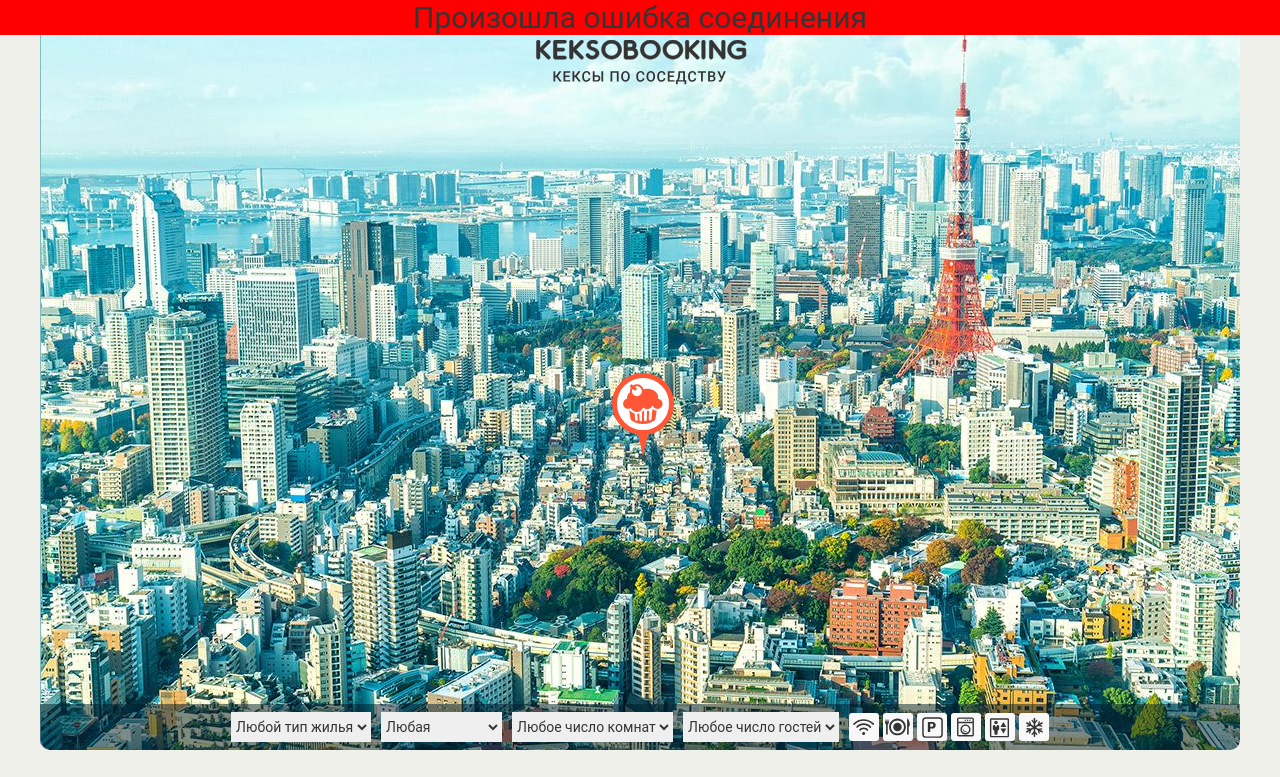
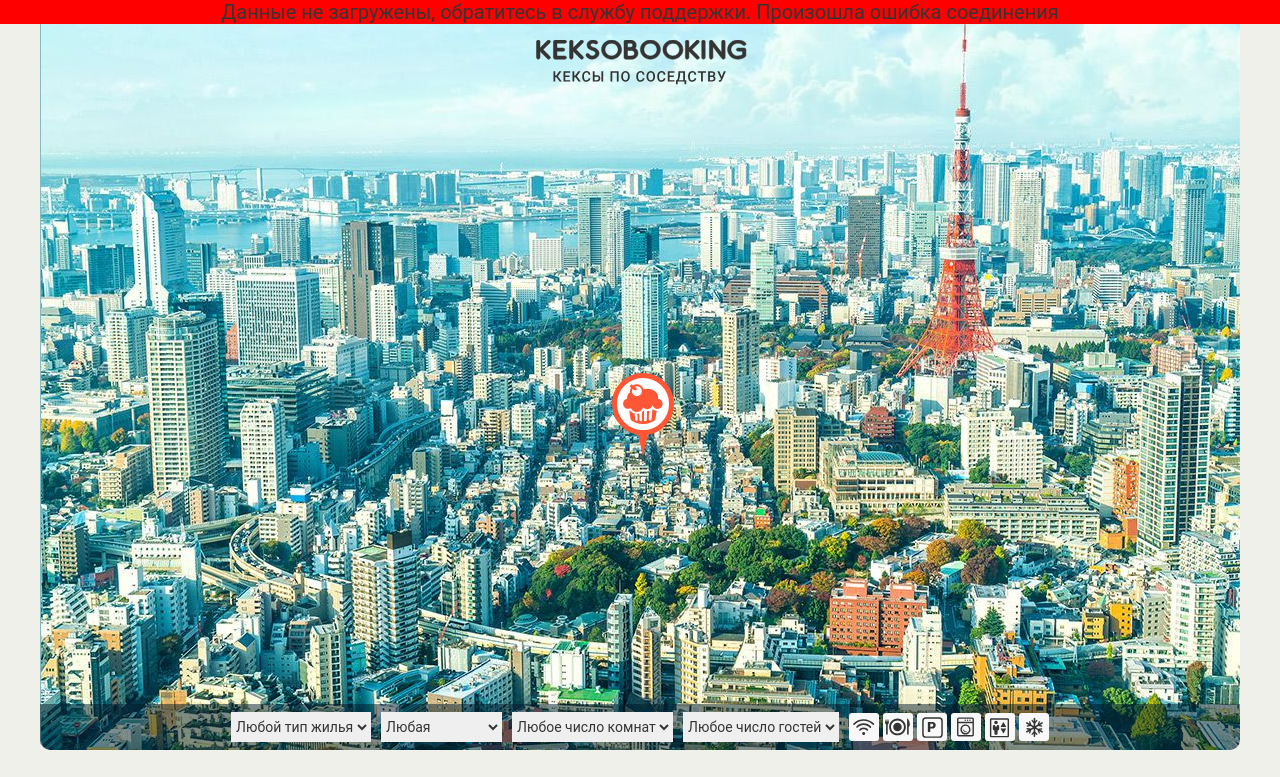
Before and after one commit to Danil174/166412-keksobooking-19, a website: page index.html in a window 1280 px wide. Both pictures are taken after a click on the button "Поставь меня куда-нибудь". Shown: the top 777 px of the page. Drawn offline with Linux system fonts and the light colour scheme; no server answers; files whose address does not match are found by name.

Commit message:
надо подкачаться (часть 2)

```diff
--- a/index.html
+++ b/index.html
@@ -247,8 +247,9 @@
       <button class="error__button">Попробовать снова</button>
     </div>
   </template>
+  <script src="js/service.js"></script>
+  <script src="js/constants.js"></script>
   <script src="js/data.js"></script>
-  <script src="js/constants.js"></script>
   <script src="js/dragndrop.js"></script>
   <script src="js/card.js"></script>
   <script src="js/pins.js"></script>
--- a/js/constants.js
+++ b/js/constants.js
@@ -17,12 +17,12 @@
     WIDTH: 62,
     HEIGHT: 82,
     MIN_Y: 130,
-    MAX_Y: 630
+    MAX_Y: 630,
+    LEFT: '570px',
+    TOP: '375px'
   };
 
   var NUMBER_OF_ADS = 5;
-
-  var PIN_MARGIN_TOP = 48;
 
   var validationConsts = {
     MIN_TITLE_LENGTH: 30,
@@ -40,10 +40,17 @@
 
   var DEBOUNCE_INTERVAL = 500;
 
+  var serverParams = {
+    LOAD_URL: 'https://js.dump.academy/keksobooking/data',
+    UPLOAD_URL: 'https://js.dump.academy/keksobooking',
+    SUCCESS_STATUS_CODE: 200,
+    TIMEOUT: 1000
+  };
+
   window.constants = {
+    serverParams: serverParams,
     DEBOUNCE_INTERVAL: DEBOUNCE_INTERVAL,
     NUMBER_OF_ADS: NUMBER_OF_ADS,
-    PIN_MARGIN_TOP: PIN_MARGIN_TOP,
     validationConsts: validationConsts,
     keycodes: keycodes,
     APARTMENT_TRANSLATION: APARTMENT_TRANSLATION,
--- a/js/data.js
+++ b/js/data.js
@@ -1,18 +1,15 @@
 'use strict';
 
 (function () {
-  var URL = 'https://js.dump.academy/keksobooking/data';
-  var StatusCode = {
-    OK: 200
-  };
-  var TIMEOUT_IN_MS = 10000;
+  var newXHR = function (onSuccess, onError) {
+    var xhr = new XMLHttpRequest();
 
-  var load = function (onSuccess, onError) {
-    var xhr = new XMLHttpRequest();
     xhr.responseType = 'json';
 
+    xhr.timeout = window.constants.serverParams.TIMEOUT;
+
     xhr.addEventListener('load', function () {
-      if (xhr.status === StatusCode.OK) {
+      if (xhr.status === window.constants.serverParams.SUCCESS_STATUS_CODE) {
         onSuccess(xhr.response);
       } else {
         onError('Статус ответа: ' + xhr.status + ' ' + xhr.statusText);
@@ -25,13 +22,25 @@
       onError('Запрос не успел выполниться за ' + xhr.timeout + 'мс');
     });
 
-    xhr.timeout = TIMEOUT_IN_MS;
+    return xhr;
+  };
 
-    xhr.open('GET', URL);
+  var load = function (onSuccess, onError) {
+    var xhr = newXHR(onSuccess, onError);
+
+    xhr.open('GET', window.constants.serverParams.LOAD_URL);
     xhr.send();
+  };
+
+  var upload = function (data, onSuccess, onError) {
+    var xhr = newXHR(onSuccess, onError);
+
+    xhr.open('POST', window.constants.serverParams.UPLOAD_URL);
+    xhr.send(data);
   };
 
   window.data = {
     load: load,
+    upload: upload
   };
 })();
--- a/js/filters.js
+++ b/js/filters.js
@@ -2,6 +2,7 @@
 
 (function () {
   var filtersContainer = document.querySelector('.map__filters');
+  var selects = filtersContainer.querySelectorAll('select');
   var typeFilter = filtersContainer.querySelector('#housing-type');
   var priceFilter = filtersContainer.querySelector('#housing-price');
   var roomsFilter = filtersContainer.querySelector('#housing-rooms');
@@ -81,6 +82,23 @@
     return compareFeatures(checkedFeature, ads);
   };
 
+  var selectsToDefault = function () {
+    selects.forEach(function (select) {
+      select.selectedIndex = 0;
+    });
+  };
+
+  var uncheckFeatures = function () {
+    features.forEach(function (feature) {
+      feature.checked = false;
+    });
+  };
+
+  var resetFilters = function () {
+    selectsToDefault();
+    uncheckFeatures();
+  };
+
   var filterByAll = function (ads) {
     var filteredAds = ads;
     filteredAds = filterByType(filteredAds);
@@ -93,6 +111,7 @@
   };
 
   window.filters = {
-    filterByAll: filterByAll
+    filterByAll: filterByAll,
+    resetFilters: resetFilters
   };
 })();
--- a/js/form.js
+++ b/js/form.js
@@ -1,6 +1,7 @@
 'use strict';
 
 (function () {
+  var main = document.querySelector('main');
   var form = document.querySelector('.ad-form');
   var fieldsets = form.querySelectorAll('fieldset');
   var addressInput = form.querySelector('#address');
@@ -12,15 +13,10 @@
   var apartmentPrice = form.querySelector('#price');
   var rooms = form.querySelector('#room_number');
   var visitors = form.querySelector('#capacity');
+  var resetBtn = form.querySelector('.ad-form__reset');
 
   var titleWarningText = 'Длина заголовка должна быть от ' + window.constants.validationConsts.MIN_TITLE_LENGTH + ' до ' + window.constants.validationConsts.MAX_TITLE_LENGTH + ' символов';
   var capacityWarningText = 'Число гостей не соотвествует числу комнат';
-
-  var unlockFormFieldsets = function () {
-    for (var k = 0; k < fieldsets.length; k++) {
-      fieldsets[k].disabled = false;
-    }
-  };
 
   var setPriceMinValue = function () {
     apartmentPrice.placeholder = window.constants.validationConsts.MIN_PRICE[apartmentType.value];
@@ -71,27 +67,104 @@
     checkIn.value = evt.currentTarget.value;
   };
 
+  var resetBtnHandler = function () {
+    window.map.initMap();
+    resetBtn.removeEventListener('click', resetBtnHandler);
+  };
+
   var unlockForm = function () {
     form.classList.remove('ad-form--disabled');
-    unlockFormFieldsets();
-
+    window.service.itemsSetDisable(fieldsets, false);
+    setPriceMinValue();
     apartmentType.addEventListener('change', setPriceMinValue);
     checkIn.addEventListener('change', onCheckInChange);
     checkOut.addEventListener('change', onCheckOutChange);
     submitBtn.addEventListener('click', validateForm);
+    resetBtn.addEventListener('click', resetBtnHandler);
   };
+
+  var lockForm = function () {
+    form.classList.add('ad-form--disabled');
+    form.reset();
+    window.service.itemsSetDisable(fieldsets, true);
+    setPriceMinValue();
+    apartmentType.removeEventListener('change', setPriceMinValue);
+    checkIn.removeEventListener('change', onCheckInChange);
+    checkOut.removeEventListener('change', onCheckOutChange);
+    submitBtn.removeEventListener('click', validateForm);resetBtn.removeEventListener('click', resetBtnHandler);
+  };
+
+  var successMessage = document.querySelector('#success').content.querySelector('.success').cloneNode(true);
+  var errorMessage = document.querySelector('#error').content.querySelector('.error').cloneNode(true);
+
+  var hideValidityMessage = function (evt) {
+    evt.target.setCustomValidity('');
+  };
+
+  adTitle.addEventListener('keydown', hideValidityMessage);
+  apartmentPrice.addEventListener('keydown', hideValidityMessage);
+  visitors.addEventListener('keydown', hideValidityMessage);
+
+  var successUploadHandler = function () {
+
+    main.prepend(successMessage);
+
+    window.map.initMap();
+
+    var messageCloseByClick = function () {
+      successMessage.remove();
+      document.removeEventListener('mousedown', messageCloseByClick);
+      document.removeEventListener('keydown', messageCloseByEscPress);
+    };
+
+    var messageCloseByEscPress = function (evt) {
+      if (evt.keyCode === window.constants.keycodes.ESC_KEYCODE) {
+        successMessage.remove();
+        document.removeEventListener('mousedown', messageCloseByClick);
+        document.removeEventListener('keydown', messageCloseByEscPress);
+      }
+    };
+
+    document.addEventListener('mousedown', messageCloseByClick);
+    document.addEventListener('keydown', messageCloseByEscPress);
+  };
+
+  var errorUploadHandler = function (message) {
+    var errorEscBtn = errorMessage.querySelector('.error__button');
+    var errorText = errorMessage.querySelector('.error__message');
+
+    errorText.textContent = message;
+
+    main.prepend(errorMessage);
+
+    var errorCloseByClick = function () {
+      errorMessage.remove();
+      document.removeEventListener('keydown', errorCloseByEscPress);
+    };
+
+    var errorCloseByEscPress = function (evt) {
+      if (evt.keyCode === window.constants.keycodes.ESC_KEYCODE) {
+        errorMessage.remove();
+        document.removeEventListener('keydown', errorCloseByEscPress);
+      }
+    };
+
+    errorEscBtn.addEventListener('mousedown', errorCloseByClick);
+    document.addEventListener('keydown', errorCloseByEscPress);
+  };
+
+  form.addEventListener('submit', function (evt) {
+    evt.preventDefault();
+    window.data.upload(new FormData(form), successUploadHandler, errorUploadHandler);
+  });
 
   var setFormAdress = function (firstPart, secondPart) {
     addressInput.value = Math.round(firstPart) + ', ' + Math.round(secondPart);
   };
 
-  for (var j = 0; j < fieldsets.length; j++) {
-    fieldsets[j].disabled = true;
-  }
-
   window.form = {
     unlockForm: unlockForm,
+    lockForm: lockForm,
     setFormAdress: setFormAdress
   };
-
 })();
--- a/js/map.js
+++ b/js/map.js
@@ -5,6 +5,7 @@
   var mainPin = document.querySelector('.map__pin--main');
   var mapContainer = document.querySelector('.map__pins');
   var filtersContainer = document.querySelector('.map__filters');
+  var filters = filtersContainer.childNodes;
 
   var removePins = function () {
     var adsPins = document.querySelectorAll('.map__pin:not(.map__pin--main)');
@@ -47,15 +48,15 @@
   };
 
   var errorHandler = function (errorMessage) {
-    var node = document.createElement('div');
-    node.style = 'z-index: 100; margin: 0 auto; text-align: center; background-color: red;';
-    node.style.position = 'absolute';
-    node.style.left = 0;
-    node.style.right = 0;
-    node.style.fontSize = '30px';
+    var error = document.createElement('div');
+    error.style = 'z-index: 100; margin: 0 auto; text-align: center; background-color: red;';
+    error.style.position = 'absolute';
+    error.style.left = 0;
+    error.style.right = 0;
+    error.style.fontSize = '20px';
 
-    node.textContent = errorMessage;
-    document.body.insertAdjacentElement('afterbegin', node);
+    error.textContent = 'Данные не загружены, обратитесь в службу поддержки. ' + errorMessage;
+    document.body.prepend(error);
   };
 
   var initMainPin = function () {
@@ -66,6 +67,7 @@
 
   var enableMap = function () {
     map.classList.remove('map--faded');
+    window.service.itemsSetDisable(filters, false);
     window.form.unlockForm();
     window.data.load(successHandler, errorHandler);
   };
@@ -85,14 +87,20 @@
 
   var initMap = function () {
     map.classList.add('map--faded');
+    mainPin.style.left = window.constants.userPinParams.LEFT;
+    mainPin.style.top = window.constants.userPinParams.TOP;
+    removePins();
+    window.card.removeCard();
+    window.filters.resetFilters();
+    window.service.itemsSetDisable(filters, true);
+    window.form.lockForm();
     initMainPin();
-
-    window.card.removeCard();
+    window.form.setFormAdress(mainPin.offsetLeft + (mainPin.offsetWidth / 2), mainPin.offsetTop + (mainPin.offsetHeight / 2));
   };
 
   initMap();
 
-  window.form.setFormAdress(mainPin.offsetLeft + (mainPin.offsetWidth / 2), mainPin.offsetTop + (mainPin.offsetHeight / 2));
-
-  initMainPin();
+  window.map = {
+    initMap: initMap
+  };
 })();
--- a/js/service.js
+++ b/js/service.js
@@ -0,0 +1,13 @@
+'use strict';
+
+(function () {
+  var itemsSetDisable = function (items, dasableFLag) {
+    items.forEach(function (item) {
+      item.disabled = dasableFLag;
+    });
+  };
+
+  window.service = {
+    itemsSetDisable: itemsSetDisable
+  };
+})();
```
